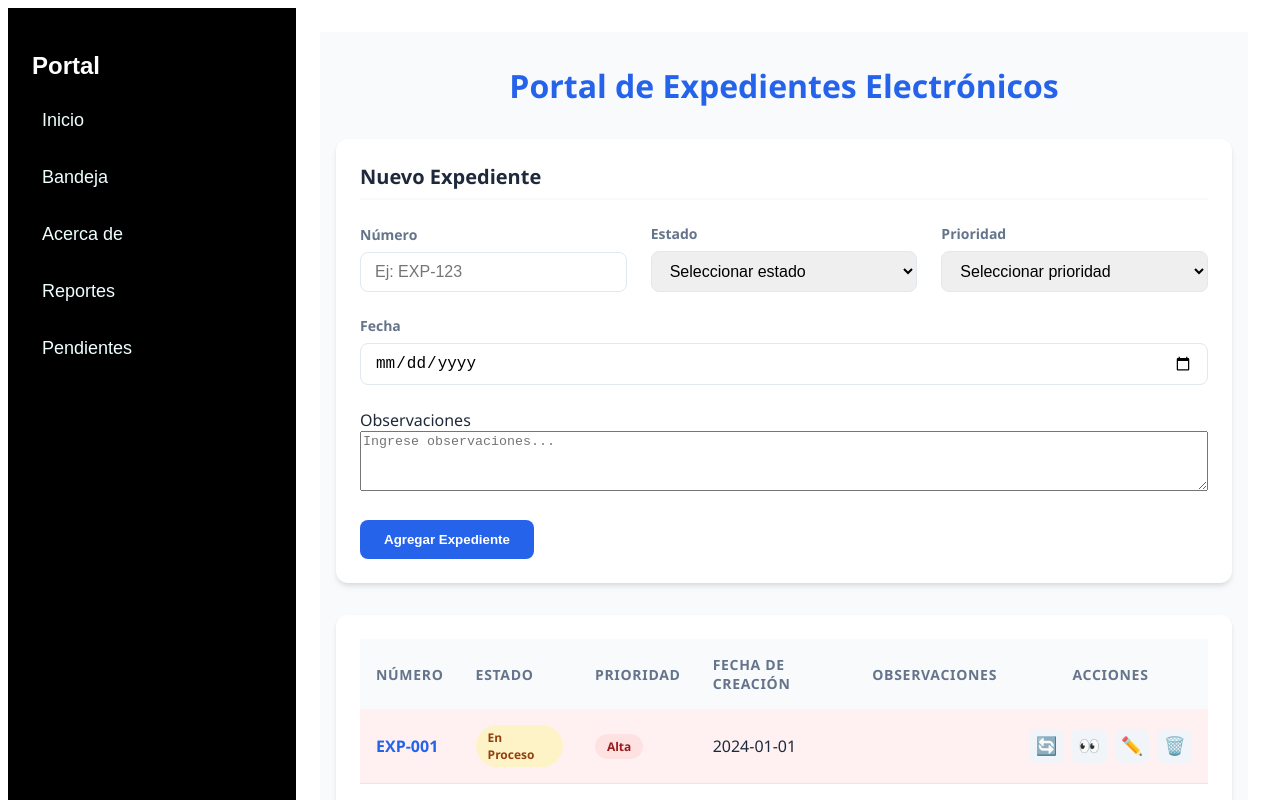
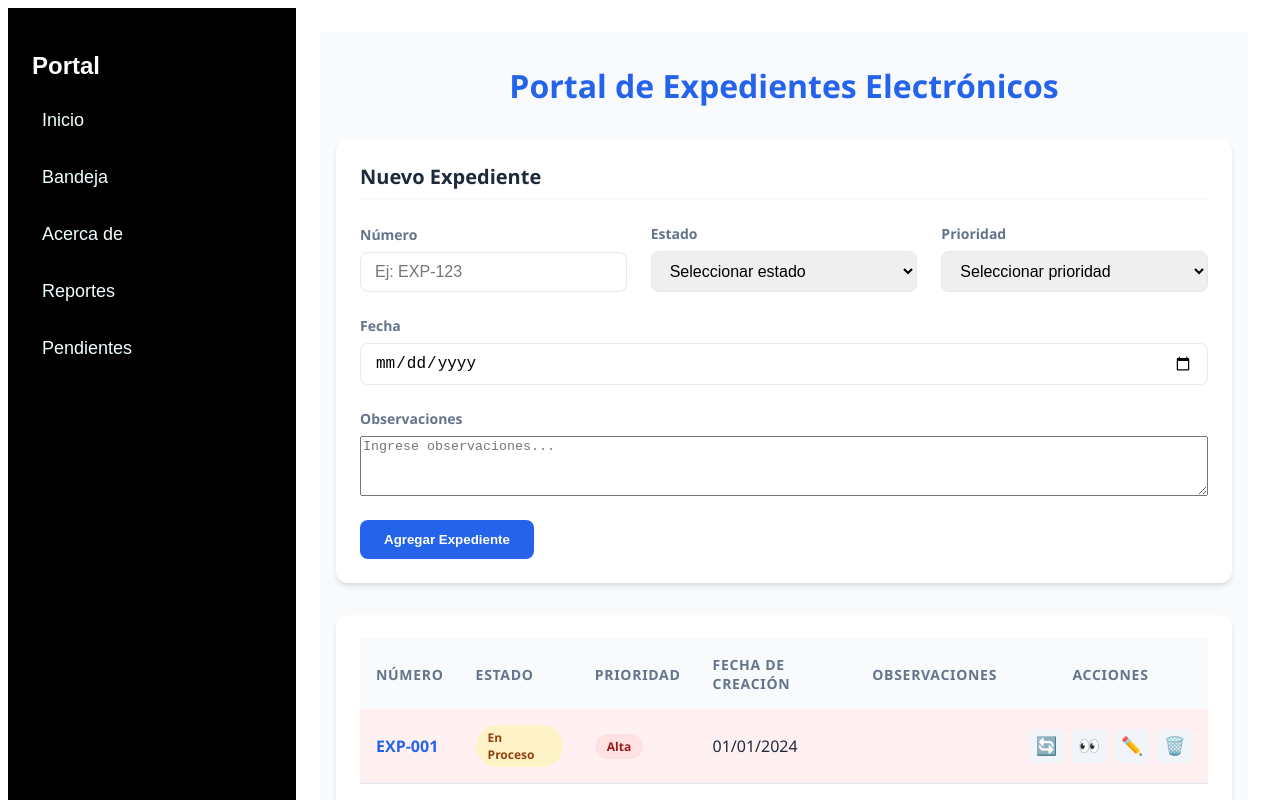
Before and after one commit to MatiCaro1/portal-expedientes, an Angular app: page /bandeja in a window 1280 px wide. Shown: the top 800 px of the page. Built offline with nearby package versions, Linux system fonts and the light colour scheme.

Commit message:
feat: ajustes de estilos

```diff
--- a/src/app/bandeja/bandeja.css
+++ b/src/app/bandeja/bandeja.css
@@ -62,15 +62,18 @@
   align-items: flex-end;
 }
 
-.campo {
-  flex: 1;
-  min-width: 200px;
+.campo, .campo-observaciones {
   display: flex;
   flex-direction: column;
   gap: 0.5rem;
 }
 
-.campo label {
+.campo {
+  flex: 1;
+  min-width: 200px;
+}
+
+.campo label, .campo-observaciones label {
   font-size: 0.875rem;
   font-weight: 600;
   color: var(--text-muted);
--- a/src/app/bandeja/bandeja.html
+++ b/src/app/bandeja/bandeja.html
@@ -95,7 +95,7 @@
                   {{ expediente.prioridad }}
                 </span>
               </td>
-              <td>{{ expediente.fechaCreacion }}</td>
+              <td>{{ expediente.fechaCreacion | date: 'dd/MM/yyyy' }}</td>
               <td>{{ expediente.observaciones }}</td>
 
               <td class="texto-centro">
--- a/src/app/bandeja/bandeja.ts
+++ b/src/app/bandeja/bandeja.ts
@@ -3,10 +3,11 @@ import { FormsModule } from '@angular/forms';
 import { Expediente } from '../../models/expediente';
 import { RouterLink } from '@angular/router';
 import { ExpedienteService } from '../service/expediente';
+import { DatePipe } from '@angular/common';
 
 @Component({
   selector: 'app-bandeja',
-  imports: [FormsModule, RouterLink],
+  imports: [FormsModule, RouterLink, DatePipe],
   templateUrl: './bandeja.html',
   styleUrl: './bandeja.css',
 })
--- a/src/app/pages/pendientes/pendientes.html
+++ b/src/app/pages/pendientes/pendientes.html
@@ -14,7 +14,7 @@
         <!-- Cabecera de la tarjeta -->
         <div class="card-header">
           <span class="badge estado-pendiente">{{ exp.estado }}</span>
-          <span class="fecha">{{ exp.fechaCreacion }}</span>
+          <span class="fecha">{{ exp.fechaCreacion | date: 'dd/MM/yyyy' }}</span>
         </div>
 
         <!-- Cuerpo de la tarjeta -->
--- a/src/app/pages/pendientes/pendientes.ts
+++ b/src/app/pages/pendientes/pendientes.ts
@@ -1,10 +1,11 @@
 import { Component, OnInit } from '@angular/core';
 import { ExpedienteService } from '../../service/expediente';
 import { Expediente } from '../../../models/expediente';
+import { DatePipe } from '@angular/common';
 
 @Component({
   selector: 'app-pendientes',
-  imports: [],
+  imports: [DatePipe],
   templateUrl: './pendientes.html',
   styleUrl: './pendientes.css',
 })
```
